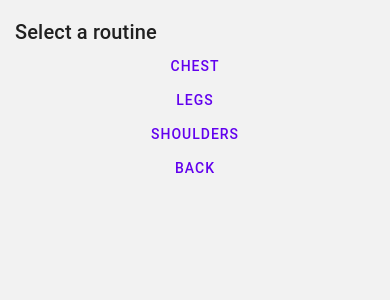
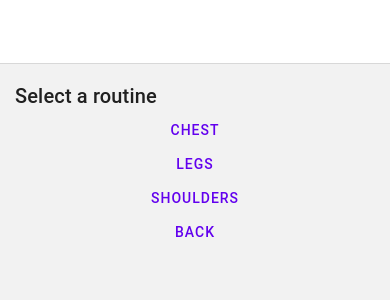
Before and after one commit to Vadlusk/Exercise-Tracker-Mobile, a React Native app: screen /Rest in a window 390 px wide. Shown: the top 300 px of the page. Built offline with nearby package versions, Linux system fonts and the light colour scheme.

Commit message:
:lipstick: style: remove safeAreaView from screen
because it's nested in a navigator with a header now

```diff
--- a/app/components/Screen/index.jsx
+++ b/app/components/Screen/index.jsx
@@ -1,12 +1,11 @@
 import React from 'react'
 import PropTypes from 'prop-types'
-import { StyleSheet } from 'react-native'
-import { SafeAreaView } from 'react-native-safe-area-context'
+import { StyleSheet, View } from 'react-native'
 
 const Screen = ({ children }) => (
-  <SafeAreaView style={styles.screen}>
+  <View style={styles.screen}>
     {children}
-  </SafeAreaView>
+  </View>
 )
 
 Screen.propTypes = {
--- a/app/navigators/index.jsx
+++ b/app/navigators/index.jsx
@@ -22,7 +22,13 @@ const RoutineStack = () => (
 
 const AppNavigator = () => (
   <CurrentRoutineContextProvider>
-    <Stack.Navigator initialRouteName="SelectRoutine" screenOptions={{ headerShown: false }}>
+    <Stack.Navigator
+      initialRouteName="SelectRoutine"
+      screenOptions={{
+        headerTintColor: 'white',
+        title: ''
+      }}
+    >
       <Stack.Screen name="RoutineStack" component={RoutineStack} />
       <Stack.Screen name="SelectRoutine" component={SelectRoutine} />
     </Stack.Navigator>
```
